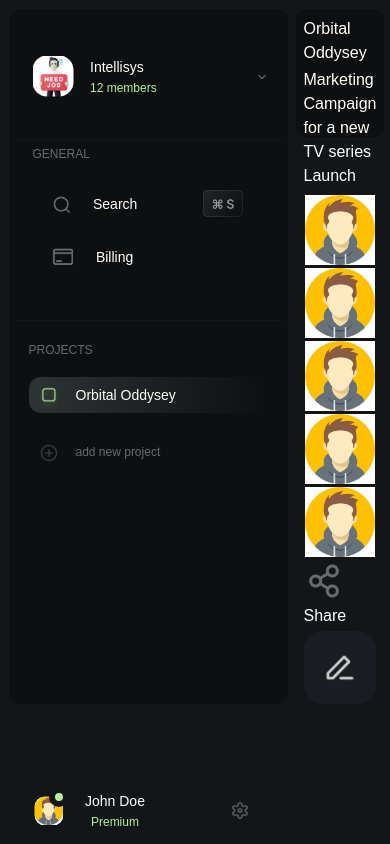
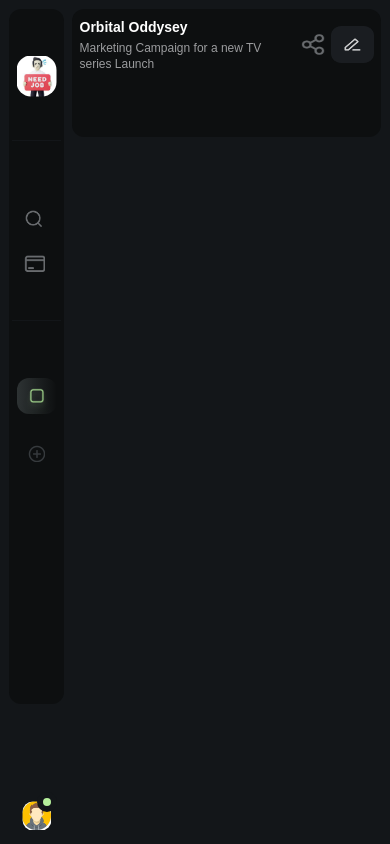
Before and after one commit to akashmn/AI-Creation-Platform, a React (Vite) app: page / in a window 390 px wide. Built offline with nearby package versions, Linux system fonts and the light colour scheme.

Commit message:
topbar topsection mobile view set

```diff
--- a/src/Components/Sidebar.jsx
+++ b/src/Components/Sidebar.jsx
@@ -16,7 +16,7 @@
 
 const Sidebar = () => {
 
-    const [expanded, setExpanded] = useState(true)
+    const [expanded, setExpanded] = useState(false)
 
   return (
     <aside className={`h-[695px] sm:h-[735px] bg-noble-black-800 rounded-xl ${expanded ? 'w-72' : 'w-14'}`}>
--- a/src/Components/Topbar.jsx
+++ b/src/Components/Topbar.jsx
@@ -10,25 +10,32 @@
     <top className='w-full h-32 sm:h-40 bg-noble-black-800 rounded-xl'>
         <nav>
             {/* Top section */}
-            <div className="top">
-                <div className="details">
-                    <p>Orbital Oddysey</p>
-                    <p>Marketing Campaign for a new TV series Launch</p>
+            <div className="flex flex-row">
+                <div className="flex flex-col">
+                    <p className='text-sm font-semibold'>Orbital Oddysey</p>
+                    <p className='text-xs text-noble-black-300'>Marketing Campaign for a new TV series Launch</p>
                 </div>
-                <div className="">
-                    <div className="avatars">
-                        <img src={avatar} alt='avatars'/>
-                        <img src={avatar} alt='avatars'/>
-                        <img src={avatar} alt='avatars'/>
-                        <img src={avatar} alt='avatars'/>
-                        <img src={avatar} alt='avatars'/>
+                <div className="flex flex-row items-center">
+                    <div className="flex flex-row max-sm:hidden">
+                        <div  className='flex'>
+                            <img src={avatar} alt="user" className='h-8 rounded-xl z-0'/>
+                            <div className='h-5 w-5 rounded-full bg-stem-green-500 border-6 border-noble-black-700 -ml-4 -mt-2 z-10'></div>
+                        </div>
+                        <div  className='flex'>
+                            <img src={avatar} alt="user" className='h-8 rounded-xl z-0'/>
+                            <div className='h-5 w-5 rounded-full bg-stem-green-500 border-6 border-noble-black-700 -ml-4 -mt-2 z-10'></div>
+                        </div>
+                        <div  className='flex'>
+                            <img src={avatar} alt="user" className='h-8 rounded-xl z-0'/>
+                            <div className='h-5 w-5 rounded-full bg-stem-green-500 border-6 border-noble-black-700 -ml-4 -mt-2 z-10'></div>
+                        </div>
                     </div>
-                    <button className="share">
-                        <img src={share} alt="share-button" />
-                        <p>Share</p>
+                    <button className="flex flex-row">
+                        <img src={share} alt="share-button" className='h-7 w-10'/>
+                        <p className='max-sm:hidden'>Share</p>
                     </button>
                     <button className="edit">
-                        <img src={edit} alt="edit-button" />
+                        <img src={edit} alt="edit-button" className='h-10 w-14'/>
                     </button>
                 </div>
             </div>
--- a/tailwind.config.js
+++ b/tailwind.config.js
@@ -11,11 +11,12 @@
   theme: {
     extend: {
       colors: {
+        'noble-black-300': '#9B9C9E',
         'noble-black-400': '#686B6E',
         'noble-black-700': '#131619',
         'noble-black-800': '#0D0F10',
+
         'stem-green-500': '#B6F09C',
-
       },
       borderWidth:{
       '0': '1.1px',
```
